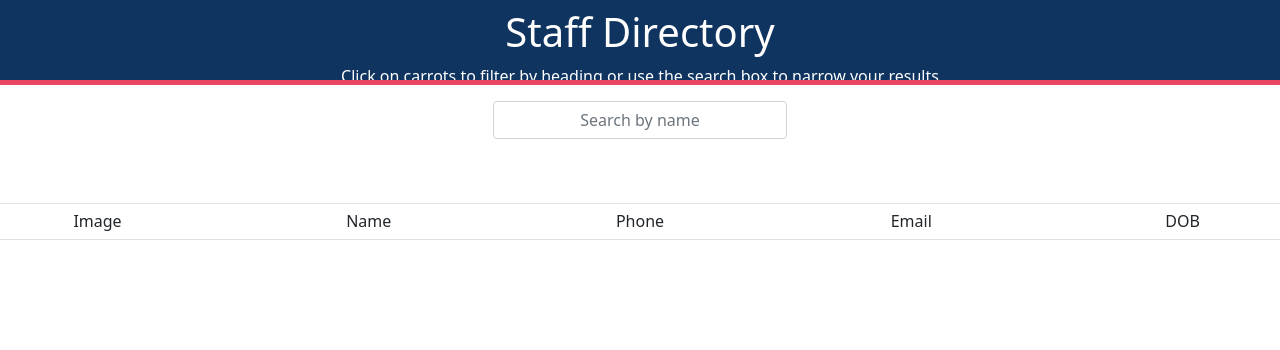
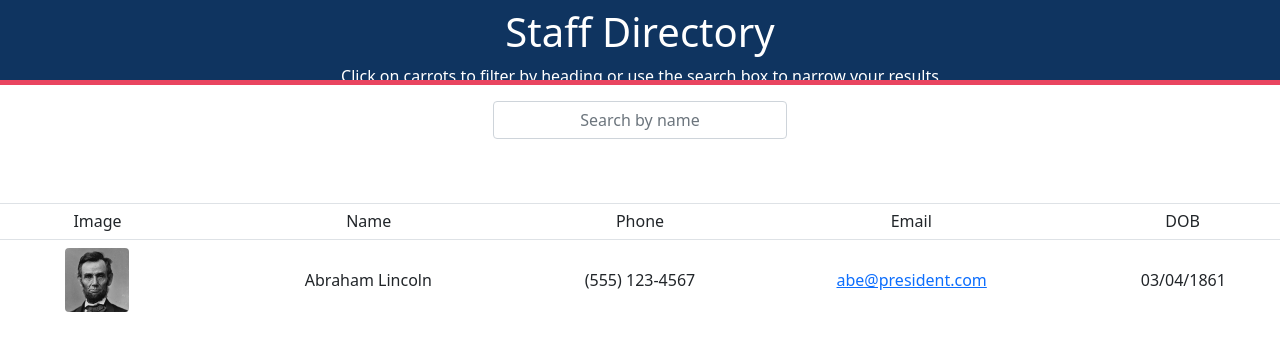
Before and after one commit to profjjk/staff-directory, a React (Create React App) app: page / in a window 1280 px wide. Shown: the top 350 px of the page. Built offline with nearby package versions, Linux system fonts and the light colour scheme.

Commit message:
add Employee component, static example

```diff
--- a/src/App.js
+++ b/src/App.js
@@ -1,4 +1,5 @@
 import React from 'react';
+import Employee from './components/Employee/Employee';
 import Header from './components/Header/Header';
 import Search from './components/Search/Search';
 import Sort from './components/Sort/Sort';
@@ -9,6 +10,7 @@
       <Header />
       <Search />
       <Sort />
+      <Employee />
     </div>
   );
 };
--- a/src/components/Employee/Employee.js
+++ b/src/components/Employee/Employee.js
@@ -0,0 +1,53 @@
+import React from 'react';
+
+const style = {
+  img: {
+    height: "8vh"
+  },
+  pg: {
+    margin: 0,
+    padding: 0
+  }
+}
+
+function Employee(props) {
+  return (
+    <div className="row py-2">
+      <div className="col-2 d-flex">
+        <img className="img-fluid rounded mx-auto"
+          style={style.img}
+          // src={props.image}
+          // alt={props.name}
+          src={'img/lincoln.jpg'}
+          alt={'Abraham Lincoln'}
+        />
+      </div>
+      <div className="col-3 d-flex align-items-center justify-content-center">
+        <p className="text-center" style={style.pg}>
+          {/* {props.name} */}
+          Abraham Lincoln
+        </p>
+      </div>
+      <div className="col-2 d-flex align-items-center justify-content-center">
+        <p className="text-center" style={style.pg}>
+          {/* {props.phone} */}
+          (555) 123-4567
+        </p>
+      </div>
+      <div className="col-3 d-flex align-items-center justify-content-center">
+        <a className="text-center" href="#">
+          {/* {props.email} */}
+          abe@president.com
+        </a>
+      </div>
+      <div className="col-2 d-flex align-items-center justify-content-center">
+        <p className="text-center" style={style.pg}>
+          {/* {props.dob} */}
+          03/04/1861
+        </p>
+      </div>
+    </div>
+  )
+}
+
+export default Employee;
```
